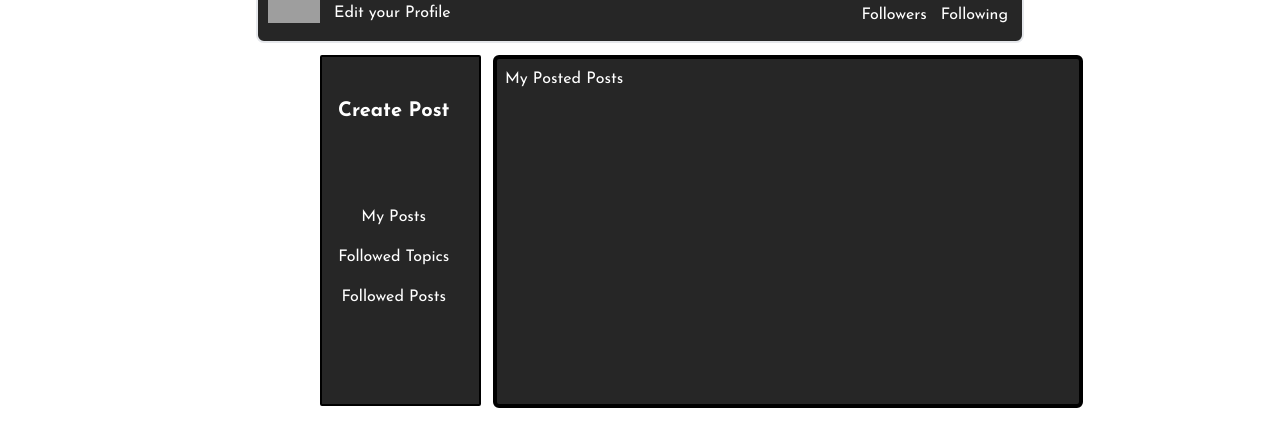
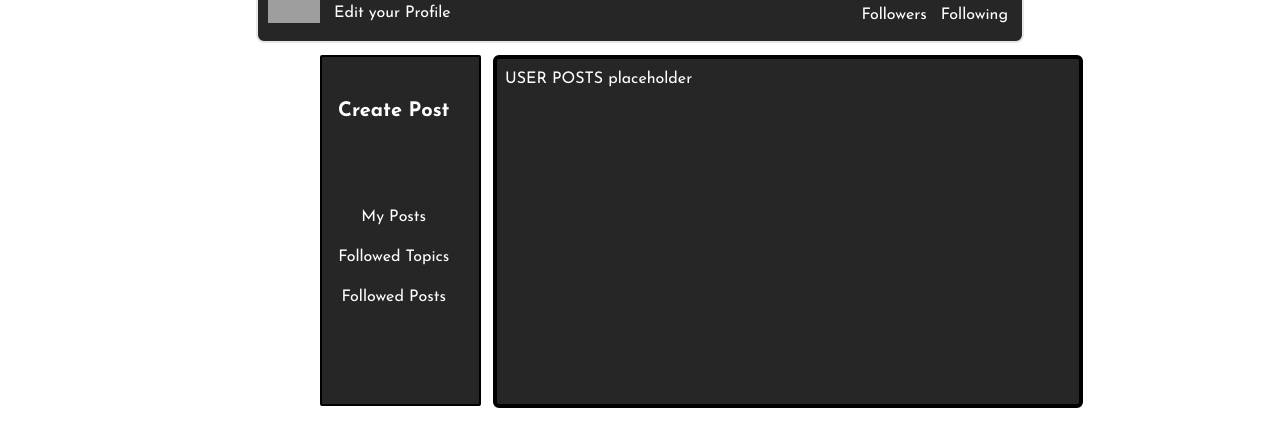
Before and after one commit to Venceyv/BrainLeak, a React (Vite) app in the folder client/: page / in a window 1280 px wide. Both pictures are taken after a click on the button "My Posts". Shown: the part 161-607 px from the top of the page. Built offline with nearby package versions, Linux system fonts and the light colour scheme; grey boxes are pictures that could not be loaded.

Commit message:
Added API framework to PostBox

```diff
--- a/client/src/components/Profile/PostBox.tsx
+++ b/client/src/components/Profile/PostBox.tsx
@@ -1,6 +1,6 @@
 import React, { useState } from 'react'
 
-function PostBox() {
+function PostBox({myPosts, myFollowedTopics, myFollowedPosts}) {
 
   const [createPost, setCreatePost] = useState(true);
   const [posts, setPosts] = useState(false);
@@ -58,13 +58,16 @@ function PostBox() {
             <p>Post: </p>
           )}
           {posts && (
-            <p>My Posted Posts</p>
+            <p>{myPosts}</p>
+            //<p>My Posts Temp</p>
           )}
           {topics && (
-            <p>My Followed Topics</p>
+            <p>{myFollowedTopics}</p>
+            //<p>Followed Topics Temp</p>
           )}
           {followedPost && (
-            <p>My Followed Posts</p>
+            <p>{myFollowedPosts}</p>
+            //<p>Followed Posts Temp</p>
           )}
         </div>
       </div>
--- a/client/src/pages/home.tsx
+++ b/client/src/pages/home.tsx
@@ -9,15 +9,25 @@ const home = () => {
     { follower: 2, following: 5 }
    ]);
 
+   const [postBox, setPostBox] = useState([
+    { myPosts: "USER POSTS placeholder", myFollowedTopics: "Followed TOPICS Placeholder", myFollowedPosts: "Followed POSTS Placeholder"}
+   ]);
+
     return (
       <>
+
         <Hero />
 
         {followers.map(follow => (
           <Header follower={follow.follower} following={follow.following} />
         ))}
 
-        <PostBox />
+       {postBox.map((post =>
+          <PostBox myPosts={post.myPosts} myFollowedTopics={post.myFollowedTopics} myFollowedPosts={post.myFollowedPosts}/>
+       ))}
+
+        {/*<PostBox /> */}
+
       </>
     );
   };
```
